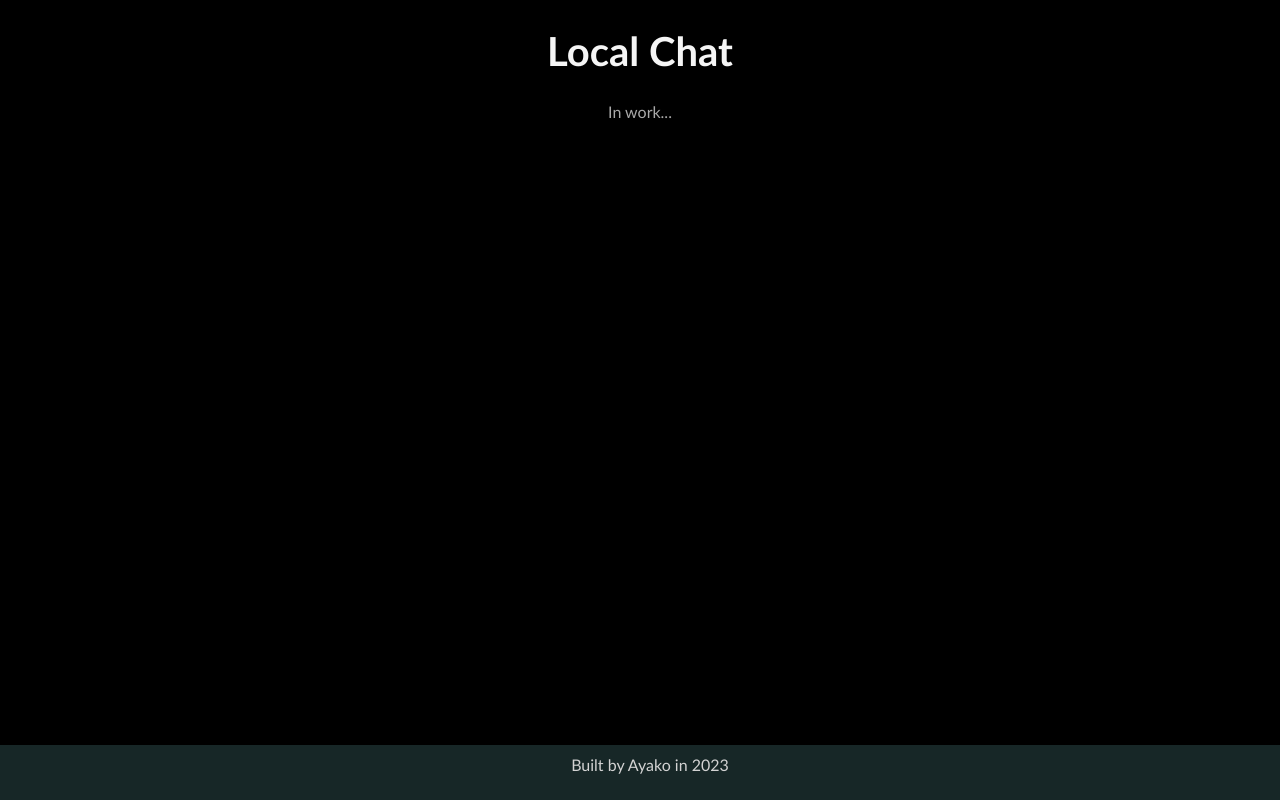
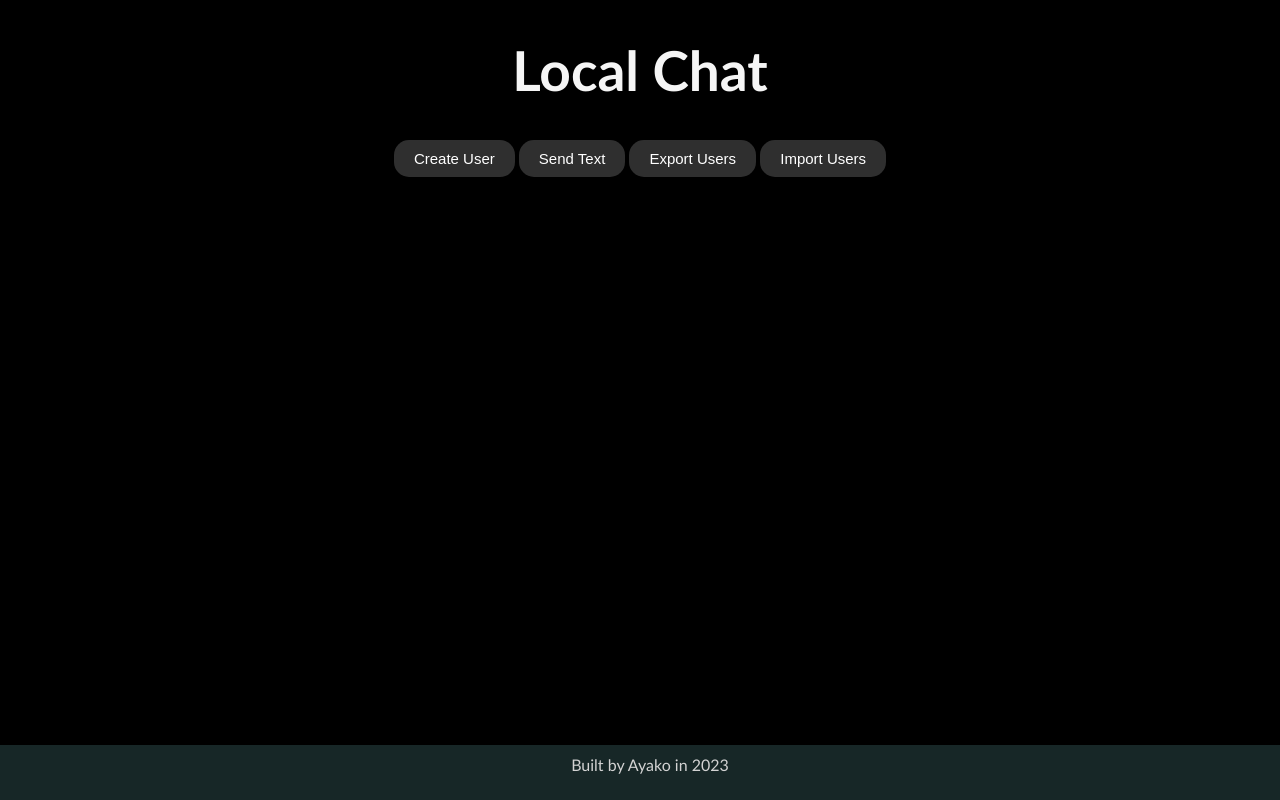
Before and after one commit to Ayako-q/Local_chat, a plain HTML site: page index.html in a window 1280 px wide. Drawn offline with Linux system fonts and the light colour scheme.

Commit message:
initial commit

```diff
--- a/index.html
+++ b/index.html
@@ -11,7 +11,7 @@
         {
             color: whitesmoke;
             font-family: Gill Sans, sans-serif;
-            font-size: 40px;
+            font-size: 55px;
         }
 
         body
@@ -19,6 +19,19 @@
             background-color: black;
             font-family: Gill Sans, sans-serif;
             text-align: center;
+        }
+
+        button
+        {
+            color: white;
+            font-size: 15px;
+            background: #2F2F2F;
+            width: auto;
+            padding: 10px 20px;
+            border: none;
+            border-radius: 15px;
+            cursor: pointer;
+            transition: background-color 0.3s ease;
         }
 
         footer
@@ -35,15 +48,20 @@
             padding: 10px;
         }
 
-        p1
+    </style>
+    <script>
+        function redirectToProjectPage()
         {
-            color: darkgray;
         }
-    </style>
+    </script>
 </head>
 <body>
     <h1>Local Chat</h1>
     <footer>Built by Ayako in 2023</footer>
-    <p1>In work...</p1>
+    <button onclick="redirectToProjectPage()">Create User</button>
+    <button onclick="redirectToProjectPage()">Send Text</button>
+    <button onclick="redirectToProjectPage()">Export Users</button>
+    <button onclick="redirectToProjectPage()">Import Users</button>
+
 </body>
 </html>
```
